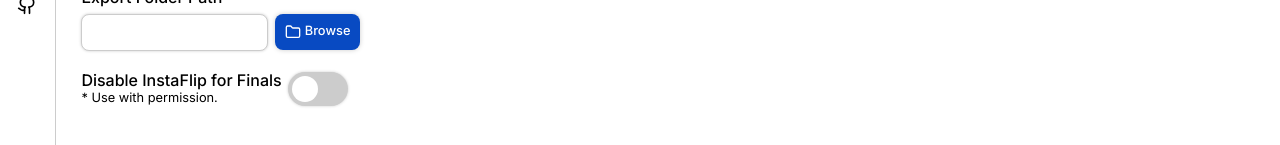
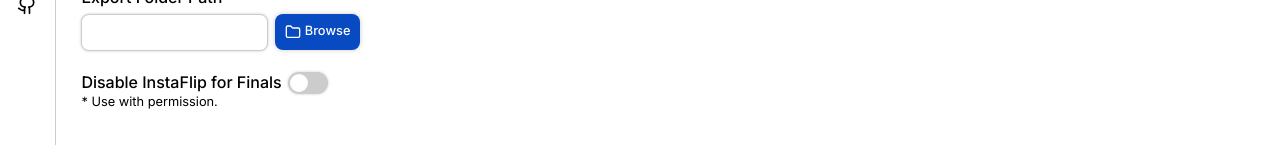
Before and after one commit to Honuluau/instaflip, a React (Vite) app in the folder frontend/: page / in a window 1280 px wide. Both pictures are taken after a click on the button 27 px from the left and 109 px from the top of the page. Shown: the part 295-440 px from the top of the page. Built offline with nearby package versions, Linux system fonts and the light colour scheme; a web font is replaced by a local one.

Commit message:
Overhauled how switches look and reorganized the html for Disable InstaFlip

```diff
--- a/frontend/src/pages/SettingsPage.tsx
+++ b/frontend/src/pages/SettingsPage.tsx
@@ -148,12 +148,14 @@ export function SettingsPage() {
                 </div>
             </div>
             <div className="semester-date-settings">
-                <div className="flex-row settings-toggle">
-                    <div className="flex-col">
-                        <h4>Disable InstaFlip for Finals</h4>
-                        <span>* Use with permission.</span>
+                <div className="flex-col">
+                    <div className="flex-row settings-toggle">
+                        <div className="flex-col">
+                            <h4>Disable InstaFlip for Finals</h4>
+                        </div>
+                        <Switch onChange={disableInstaFlipForFinals} checked={disableChecked} />
                     </div>
-                    <Switch onChange={disableInstaFlipForFinals} checked={disableChecked} />
+                    <span>* Use with permission.</span>
                 </div>
             </div>
             <div>
--- a/frontend/src/style.css
+++ b/frontend/src/style.css
@@ -816,8 +816,8 @@ span .primary {
 .switch {
   position: relative;
   display: inline-block;
-  width: 60px;
-  height: 36px;
+  width: 40px;
+  height: 24px;
 }
 
 /* Hide default HTML checkbox */
@@ -844,10 +844,10 @@ span .primary {
 .slider:before {
   position: absolute;
   content: "";
-  height: 26px;
-  width: 26px;
-  left: 4px;
-  bottom: 4px;
+  height: 18px;
+  width: 18px;
+  left: 2px;
+  bottom: 2px;
   background-color: white;
   transition: .3s;
   border-radius: 50%;
@@ -862,9 +862,9 @@ input:focus + .slider {
 }
 
 input:checked + .slider:before {
-  -webkit-transform: translateX(26px);
-  -ms-transform: translateX(26px);
-  transform: translateX(26px);
+  -webkit-transform: translateX(18px);
+  -ms-transform: translateX(18px);
+  transform: translateX(18px);
 }
 
 /* Rounded sliders */
```
